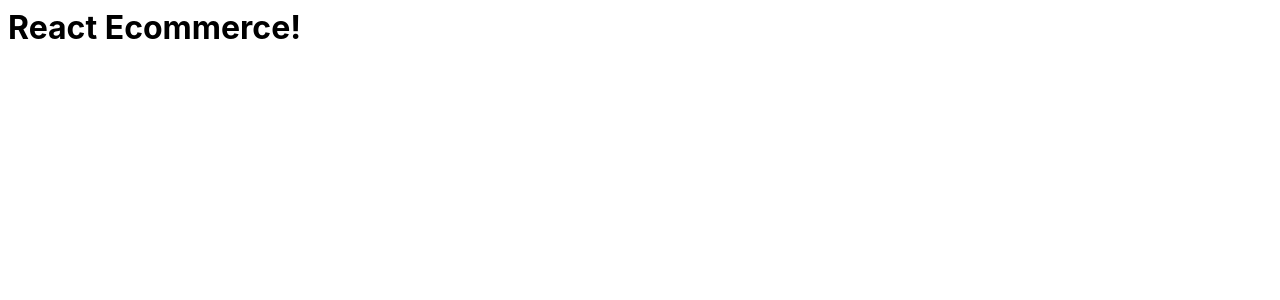
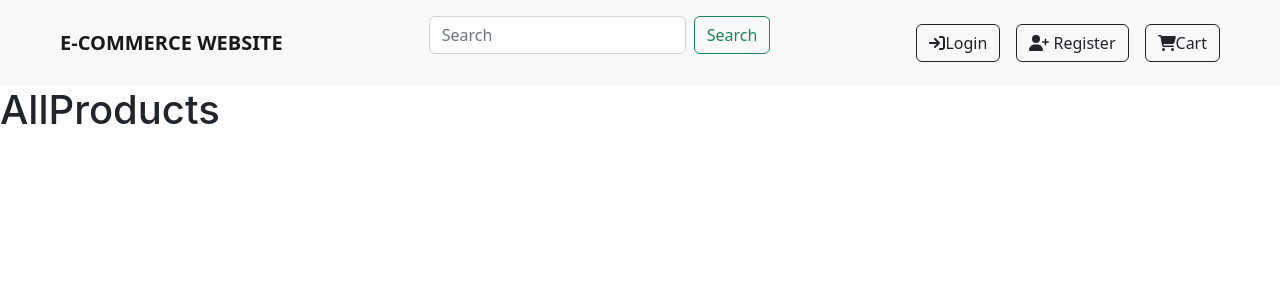
Before and after one commit to Recoded-BPRM-Turkey-FEW-2022/react-ecommerce-yesimramaaya, a React (Create React App) app: page /allproducts in a window 1280 px wide. Shown: the top 300 px of the page. Built offline with nearby package versions, Linux system fonts and the light colour scheme.

Commit message:
navbar completed

```diff
--- a/src/App.js
+++ b/src/App.js
@@ -1,10 +1,15 @@
 import React from "react";
 import "./style.css";
+import Navbar from "./components/Navbar";
+import { BrowserRouter, Route, Routes } from "react-router-dom";
+import AllProducts from "./routes/AllProducts";
+import Card from "./routes/Cart";
+import Product from "./routes/Product";
 
 export default function App() {
   return (
-    <div>
-      <h1>React Ecommerce!</h1>
-    </div>
+
+  <></>
+
   );
 }
--- /dev/null
+++ b/src/components/Navbar.jsx
@@ -0,0 +1,42 @@
+import 'bootstrap/dist/css/bootstrap.min.css';
+import React from 'react';
+import ReactDOM from 'react-dom'
+import { NavLink } from "react-router-dom"
+import { FontAwesomeIcon } from '@fortawesome/react-fontawesome'
+import { faUserPlus, faCartShopping, faSignIn } from '@fortawesome/free-solid-svg-icons'
+
+
+export default function Navbar() {
+    return (
+        <>
+            <nav class="navbar navbar-expand-lg navbar-light bg-light py-3 px-5">
+                <div class="container-fluid  ">
+
+                    <a class="navbar-brand fw-bold" href="#">E-COMMERCE WEBSITE</a>
+                    <div class="mx-auto">
+                        <button class="mx-auto navbar-toggler" type="button" data-bs-toggle="collapse" data-bs-target="#navbarSupportedContent" aria-controls="navbarSupportedContent" aria-expanded="false" aria-label="Toggle navigation">
+                            <span class="navbar-toggler-icon"></span>
+                        </button>
+                        <div class="collapse navbar-collapse" id="navbarSupportedContent">
+                            <form class="d-flex">
+                                <input class="form-control me-2" type="search" placeholder="Search" aria-label="Search" />
+                                <button class="btn btn-outline-success" type="submit">Search</button>
+                            </form>
+                        </div>
+                    </div>
+                    <div className='buttons  '>
+                        <a href="" className='btn btn-outline-dark ms-3 '>
+                            <FontAwesomeIcon icon={faSignIn} />Login</a>
+                        <a href="" className='btn btn-outline-dark  ms-3'>
+                            <FontAwesomeIcon icon={faUserPlus} /> Register </a>
+                        <a href="" className='btn btn-outline-dark ms-3'>
+                            <FontAwesomeIcon icon={faCartShopping} />Cart</a>
+                    </div>
+
+
+
+                </div>
+            </nav>
+        </>
+    )
+}
--- a/src/index.js
+++ b/src/index.js
@@ -1,13 +1,31 @@
 import React, { StrictMode } from 'react';
 import { createRoot } from 'react-dom/client';
+import 'bootstrap/dist/css/bootstrap.min.css';
+import ReactDOM from 'react-dom'
+import Navbar from "./components/Navbar";
+import "./style.css";
+import { BrowserRouter, Route, Routes } from "react-router-dom";
+import AllProducts from "./routes/AllProducts";
+import Cart from "./routes/Cart";
+import Product from "./routes/Product";
 
-import App from './App';
+
 
 const rootElement = document.getElementById('root');
 const root = createRoot(rootElement);
 
 root.render(
   <StrictMode>
-    <App />
+    <div>
+      <Navbar />
+    </div>
+    <BrowserRouter>
+    <Routes>
+
+    <Route path="/allproducts" element={<AllProducts />} />
+    <Route path="/cart" element={<Cart />}/>
+    <Route path="/product" element={<Product />} />
+    </Routes>
+    </BrowserRouter>
   </StrictMode>
 );
--- a/src/routes/AllProducts.jsx
+++ b/src/routes/AllProducts.jsx
@@ -0,0 +1,10 @@
+import React from 'react'
+import {useQuery} from "react-query"
+
+function AllProducts() {
+    return (
+        <h1>AllProducts</h1>
+    )
+}
+
+export default AllProducts;
--- /dev/null
+++ b/src/routes/Cart.jsx
@@ -0,0 +1,9 @@
+import React from 'react'
+
+function Card() {
+    return (
+        <h1>sdfghjkölçdfghjkölç</h1>
+    )
+}
+
+export default Card
--- a/src/routes/Product.jsx
+++ b/src/routes/Product.jsx
@@ -0,0 +1,9 @@
+import React from 'react'
+
+function Product() {
+  return (
+    <div>Product</div>
+  )
+}
+
+export default Product
```
Also changed, not shown: package.json (+16 -3 lines), src/routes/Card.jsx (deleted), src/routes/NotFound.jsx (added), 1 other file (tests, documents, lock files or other folders).
